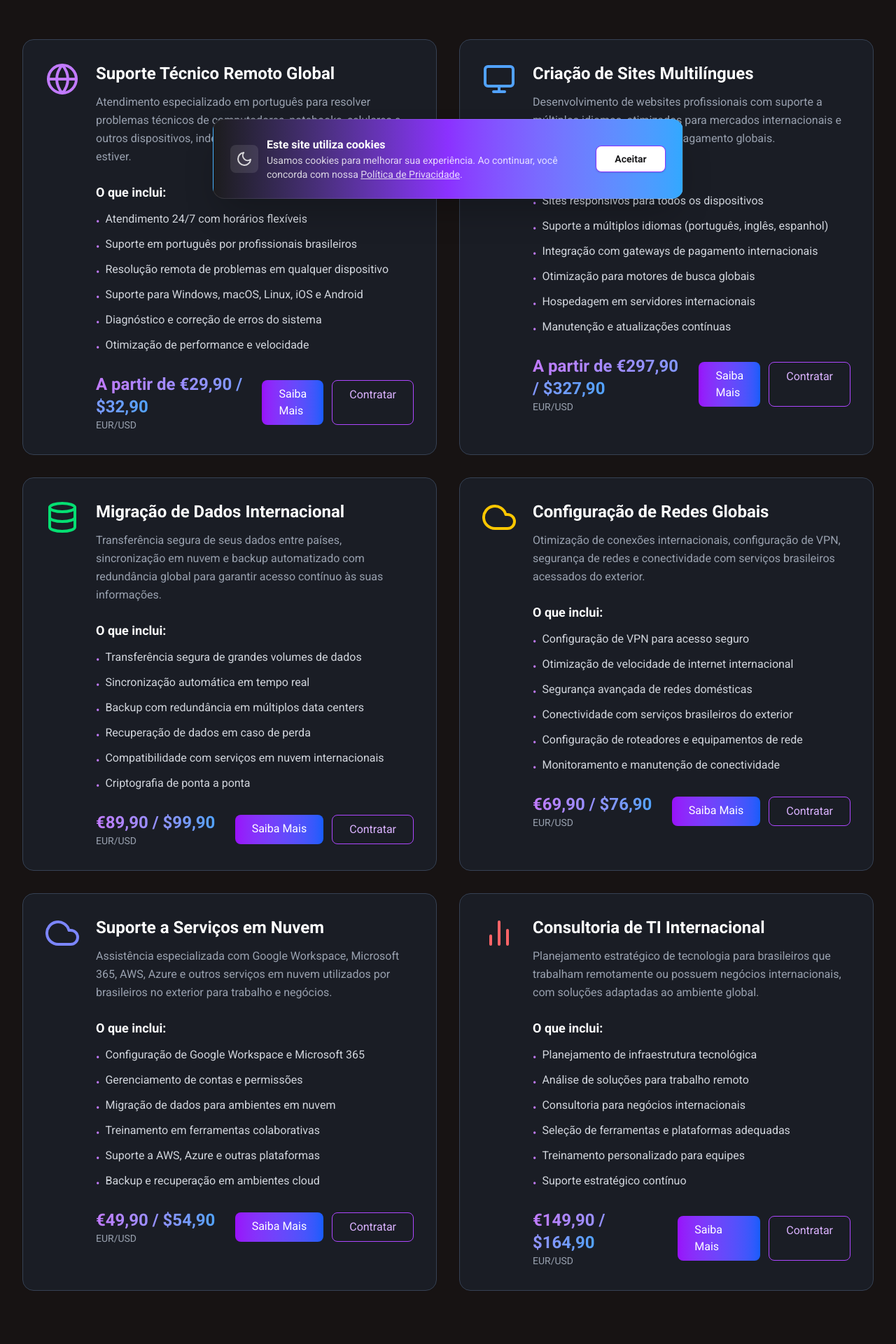
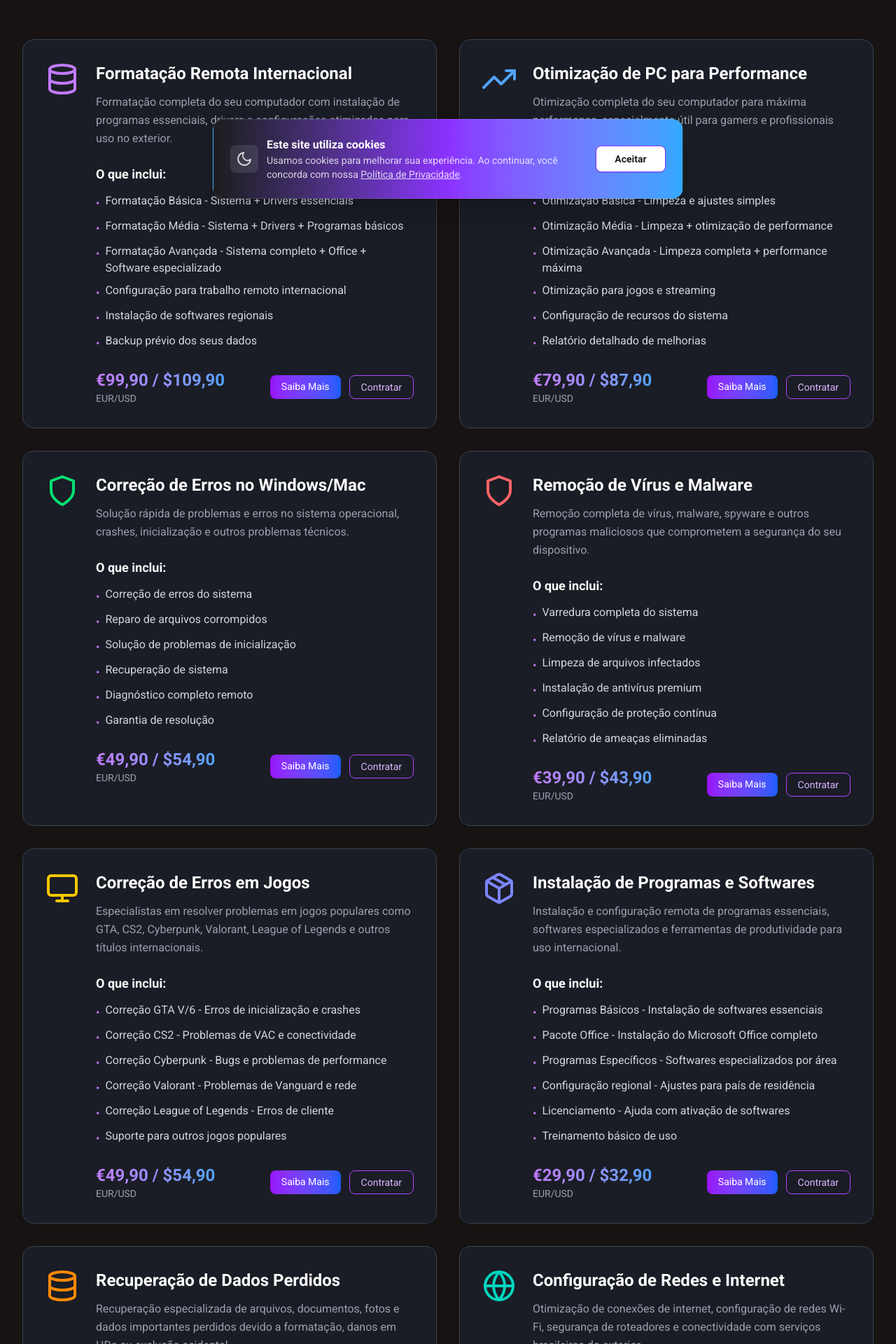
Before and after one commit to DougFHansen/voltris-seo-optimized, a Next.js app: page /exterior/servicos in a window 1280 px wide. Shown: the part 500-2420 px from the top of the page at 70% size. Built offline with nearby package versions, Linux system fonts and the light colour scheme; no server answers.

Commit message:
fix: Corrigir tamanho dos botões e expandir serviços internacionais com SEO otimizado

```diff
--- a/app/exterior/layout.tsx
+++ b/app/exterior/layout.tsx
@@ -16,14 +16,27 @@ export const metadata: Metadata = {
     "suporte técnico global brasil",
     "serviços de ti para brasileiros no exterior",
     "suporte remoto internacional",
-    "criação de sites para brasileiros no exterior",
-    "migração de dados internacional",
-    "consultoria ti expatriados",
-    "suporte nuvem para brasileiros",
-    "vpn para brasileiros no exterior",
-    "configuração de redes internacionais",
-    "backup internacional brasil",
-    "segurança digital para expatriados"
+    "formatação remota para expatriados",
+    "otimização de pc para brasileiros no exterior",
+    "correção de erros windows mac",
+    "remoção de vírus malware",
+    "otimização para gamers",
+    "correção de erros em jogos",
+    "gta cs2 cyberpunk valorant",
+    "recuperação de dados perdidos",
+    "instalação de programas remota",
+    "configuração de redes wi-fi",
+    "suporte a serviços em nuvem",
+    "google workspace microsoft 365",
+    "vpn para acesso seguro",
+    "backup em nuvem internacional",
+    "segurança digital para expatriados",
+    "consultoria ti internacional",
+    "trabalho remoto brasil exterior",
+    "negócios internacionais brasil",
+    "suporte técnico 24 horas",
+    "profissionais brasileiros ti",
+    "serviços tecnológicos para expatriados"
   ],
   authors: [{ name: "VOLTRIS" }],
   creator: "VOLTRIS",
--- a/app/exterior/servicos/page.tsx
+++ b/app/exterior/servicos/page.tsx
@@ -4,70 +4,134 @@ import Link from "next/link";
 import Header from "@/components/Header";
 import Footer from "@/components/Footer";
 import { useState } from 'react';
-import { FiGlobe, FiUsers, FiClock, FiShield, FiDatabase, FiMonitor, FiCloud, FiBarChart2, FiPhone, FiMail } from 'react-icons/fi';
+import { FiGlobe, FiUsers, FiClock, FiShield, FiDatabase, FiMonitor, FiCloud, FiBarChart2, FiPhone, FiMail, FiTrendingUp, FiPackage } from 'react-icons/fi';
 import { motion } from 'framer-motion';
 
 const internationalServices = [
   {
-    id: "suporte-tecnico",
-    title: "Suporte Técnico Remoto Global",
-    description: "Atendimento especializado em português para resolver problemas técnicos de computadores, notebooks, celulares e outros dispositivos, independentemente do país onde você estiver.",
-    icon: <FiGlobe className="text-5xl text-purple-400" />,
+    id: "formatacao",
+    title: "Formatação Remota Internacional",
+    description: "Formatação completa do seu computador com instalação de programas essenciais, drivers e configurações otimizadas para uso no exterior.",
+    icon: <FiDatabase className="text-5xl text-purple-400" />,
     features: [
-      "Atendimento 24/7 com horários flexíveis",
-      "Suporte em português por profissionais brasileiros",
-      "Resolução remota de problemas em qualquer dispositivo",
-      "Suporte para Windows, macOS, Linux, iOS e Android",
-      "Diagnóstico e correção de erros do sistema",
-      "Otimização de performance e velocidade"
+      "Formatação Básica - Sistema + Drivers essenciais",
+      "Formatação Média - Sistema + Drivers + Programas básicos",
+      "Formatação Avançada - Sistema completo + Office + Software especializado",
+      "Configuração para trabalho remoto internacional",
+      "Instalação de softwares regionais",
+      "Backup prévio dos seus dados"
     ],
-    price: "A partir de €29,90 / $32,90",
+    price: "€99,90 / $109,90",
     currency: "EUR/USD"
   },
   {
-    id: "criacao-sites",
-    title: "Criação de Sites Multilíngues",
-    description: "Desenvolvimento de websites profissionais com suporte a múltiplos idiomas, otimizados para mercados internacionais e integração com sistemas de pagamento globais.",
-    icon: <FiMonitor className="text-5xl text-blue-400" />,
+    id: "otimizacao-pc",
+    title: "Otimização de PC para Performance",
+    description: "Otimização completa do seu computador para máxima performance, especialmente útil para gamers e profissionais que exigem alta performance.",
+    icon: <FiTrendingUp className="text-5xl text-blue-400" />,
     features: [
-      "Sites responsivos para todos os dispositivos",
-      "Suporte a múltiplos idiomas (português, inglês, espanhol)",
-      "Integração com gateways de pagamento internacionais",
-      "Otimização para motores de busca globais",
-      "Hospedagem em servidores internacionais",
-      "Manutenção e atualizações contínuas"
+      "Otimização Básica - Limpeza e ajustes simples",
+      "Otimização Média - Limpeza + otimização de performance",
+      "Otimização Avançada - Limpeza completa + performance máxima",
+      "Otimização para jogos e streaming",
+      "Configuração de recursos do sistema",
+      "Relatório detalhado de melhorias"
     ],
-    price: "A partir de €297,90 / $327,90",
+    price: "€79,90 / $87,90",
     currency: "EUR/USD"
   },
   {
-    id: "migracao-dados",
-    title: "Migração de Dados Internacional",
-    description: "Transferência segura de seus dados entre países, sincronização em nuvem e backup automatizado com redundância global para garantir acesso contínuo às suas informações.",
-    icon: <FiDatabase className="text-5xl text-green-400" />,
+    id: "correcao-erros",
+    title: "Correção de Erros no Windows/Mac",
+    description: "Solução rápida de problemas e erros no sistema operacional, crashes, inicialização e outros problemas técnicos.",
+    icon: <FiShield className="text-5xl text-green-400" />,
     features: [
-      "Transferência segura de grandes volumes de dados",
-      "Sincronização automática em tempo real",
-      "Backup com redundância em múltiplos data centers",
-      "Recuperação de dados em caso de perda",
-      "Compatibilidade com serviços em nuvem internacionais",
-      "Criptografia de ponta a ponta"
+      "Correção de erros do sistema",
+      "Reparo de arquivos corrompidos",
+      "Solução de problemas de inicialização",
+      "Recuperação de sistema",
+      "Diagnóstico completo remoto",
+      "Garantia de resolução"
     ],
-    price: "€89,90 / $99,90",
+    price: "€49,90 / $54,90",
+    currency: "EUR/USD"
+  },
+  {
+    id: "remocao-virus",
+    title: "Remoção de Vírus e Malware",
+    description: "Remoção completa de vírus, malware, spyware e outros programas maliciosos que comprometem a segurança do seu dispositivo.",
+    icon: <FiShield className="text-5xl text-red-400" />,
+    features: [
+      "Varredura completa do sistema",
+      "Remoção de vírus e malware",
+      "Limpeza de arquivos infectados",
+      "Instalação de antivírus premium",
+      "Configuração de proteção contínua",
+      "Relatório de ameaças eliminadas"
+    ],
+    price: "€39,90 / $43,90",
+    currency: "EUR/USD"
+  },
+  {
+    id: "erros-jogos",
+    title: "Correção de Erros em Jogos",
+    description: "Especialistas em resolver problemas em jogos populares como GTA, CS2, Cyberpunk, Valorant, League of Legends e outros títulos internacionais.",
+    icon: <FiMonitor className="text-5xl text-yellow-400" />,
+    features: [
+      "Correção GTA V/6 - Erros de inicialização e crashes",
+      "Correção CS2 - Problemas de VAC e conectividade",
+      "Correção Cyberpunk - Bugs e problemas de performance",
+      "Correção Valorant - Problemas de Vanguard e rede",
+      "Correção League of Legends - Erros de cliente",
+      "Suporte para outros jogos populares"
+    ],
+    price: "€49,90 / $54,90",
+    currency: "EUR/USD"
+  },
+  {
+    id: "instalacao-programas",
+    title: "Instalação de Programas e Softwares",
+    description: "Instalação e configuração remota de programas essenciais, softwares especializados e ferramentas de produtividade para uso internacional.",
+    icon: <FiPackage className="text-5xl text-indigo-400" />,
+    features: [
+      "Programas Básicos - Instalação de softwares essenciais",
+      "Pacote Office - Instalação do Microsoft Office completo",
+      "Programas Específicos - Softwares especializados por área",
+      "Configuração regional - Ajustes para país de residência",
+      "Licenciamento - Ajuda com ativação de softwares",
+      "Treinamento básico de uso"
+    ],
+    price: "€29,90 / $32,90",
+    currency: "EUR/USD"
+  },
+  {
+    id: "recuperacao-dados",
+    title: "Recuperação de Dados Perdidos",
+    description: "Recuperação especializada de arquivos, documentos, fotos e dados importantes perdidos devido a formatação, danos em HDs ou exclusão acidental.",
+    icon: <FiDatabase className="text-5xl text-orange-400" />,
+    features: [
+      "Recuperação de Arquivos - Arquivos deletados acidentalmente",
+      "Recuperação de HDs - HDs com bad sectors ou danos físicos",
+      "Recuperação de Mídias - Pendrives e cartões de memória",
+      "Recuperação de Sistemas - Sistemas operacionais danificados",
+      "Análise gratuita inicial",
+      "Taxa de sucesso de 95%+"
+    ],
+    price: "€99,90 / $109,90",
     currency: "EUR/USD"
   },
   {
     id: "configuracao-redes",
-    title: "Configuração de Redes Globais",
-    description: "Otimização de conexões internacionais, configuração de VPN, segurança de redes e conectividade com serviços brasileiros acessados do exterior.",
-    icon: <FiCloud className="text-5xl text-yellow-400" />,
+    title: "Configuração de Redes e Internet",
+    description: "Otimização de conexões de internet, configuração de redes Wi-Fi, segurança de roteadores e conectividade com serviços brasileiros do exterior.",
+    icon: <FiGlobe className="text-5xl text-teal-400" />,
     features: [
+      "Configuração de roteadores e Wi-Fi",
+      "Otimização de velocidade de internet",
+      "Segurança avançada de redes",
       "Configuração de VPN para acesso seguro",
-      "Otimização de velocidade de internet internacional",
-      "Segurança avançada de redes domésticas",
-      "Conectividade com serviços brasileiros do exterior",
-      "Configuração de roteadores e equipamentos de rede",
-      "Monitoramento e manutenção de conectividade"
+      "Conectividade com serviços brasileiros",
+      "Monitoramento de performance"
     ],
     price: "€69,90 / $76,90",
     currency: "EUR/USD"
@@ -75,15 +139,15 @@ const internationalServices = [
   {
     id: "suporte-nuvem",
     title: "Suporte a Serviços em Nuvem",
-    description: "Assistência especializada com Google Workspace, Microsoft 365, AWS, Azure e outros serviços em nuvem utilizados por brasileiros no exterior para trabalho e negócios.",
-    icon: <FiCloud className="text-5xl text-indigo-400" />,
+    description: "Assistência especializada com Google Workspace, Microsoft 365, Dropbox, iCloud e outros serviços em nuvem utilizados internacionalmente.",
+    icon: <FiCloud className="text-5xl text-cyan-400" />,
     features: [
-      "Configuração de Google Workspace e Microsoft 365",
+      "Configuração Google Workspace/Microsoft 365",
       "Gerenciamento de contas e permissões",
-      "Migração de dados para ambientes em nuvem",
+      "Migração de dados para ambientes cloud",
+      "Backup automatizado em nuvem",
       "Treinamento em ferramentas colaborativas",
-      "Suporte a AWS, Azure e outras plataformas",
-      "Backup e recuperação em ambientes cloud"
+      "Suporte a múltiplas plataformas"
     ],
     price: "€49,90 / $54,90",
     currency: "EUR/USD"
@@ -91,13 +155,13 @@ const internationalServices = [
   {
     id: "consultoria",
     title: "Consultoria de TI Internacional",
-    description: "Planejamento estratégico de tecnologia para brasileiros que trabalham remotamente ou possuem negócios internacionais, com soluções adaptadas ao ambiente global.",
-    icon: <FiBarChart2 className="text-5xl text-red-400" />,
+    description: "Planejamento estratégico de tecnologia para brasileiros que trabalham remotamente ou possuem negócios internacionais.",
+    icon: <FiBarChart2 className="text-5xl text-pink-400" />,
     features: [
       "Planejamento de infraestrutura tecnológica",
       "Análise de soluções para trabalho remoto",
       "Consultoria para negócios internacionais",
-      "Seleção de ferramentas e plataformas adequadas",
+      "Seleção de ferramentas e plataformas",
       "Treinamento personalizado para equipes",
       "Suporte estratégico contínuo"
     ],
@@ -181,14 +245,14 @@ export default function InternationalServices() {
                       <div className="flex gap-3">
                         <Link
                           href={`/exterior/servicos/${service.id}`}
-                          className="bg-gradient-to-r from-purple-600 to-blue-600 hover:from-purple-700 hover:to-blue-700 text-white font-medium py-2 px-6 rounded-lg transition-all duration-300 hover:shadow-lg"
+                          className="bg-gradient-to-r from-purple-600 to-blue-600 hover:from-purple-700 hover:to-blue-700 text-white font-medium py-1.5 px-4 rounded-lg transition-all duration-300 hover:shadow-lg text-sm"
                         >
                           Saiba Mais
                         </Link>
 
                         <Link
                           href="/exterior/contato"
-                          className="border border-purple-500 text-purple-300 hover:bg-purple-500 hover:text-white font-medium py-2 px-6 rounded-lg transition-all duration-300"
+                          className="border border-purple-500 text-purple-300 hover:bg-purple-500 hover:text-white font-medium py-1.5 px-4 rounded-lg transition-all duration-300 text-sm"
                         >
                           Contratar
                         </Link>
```
